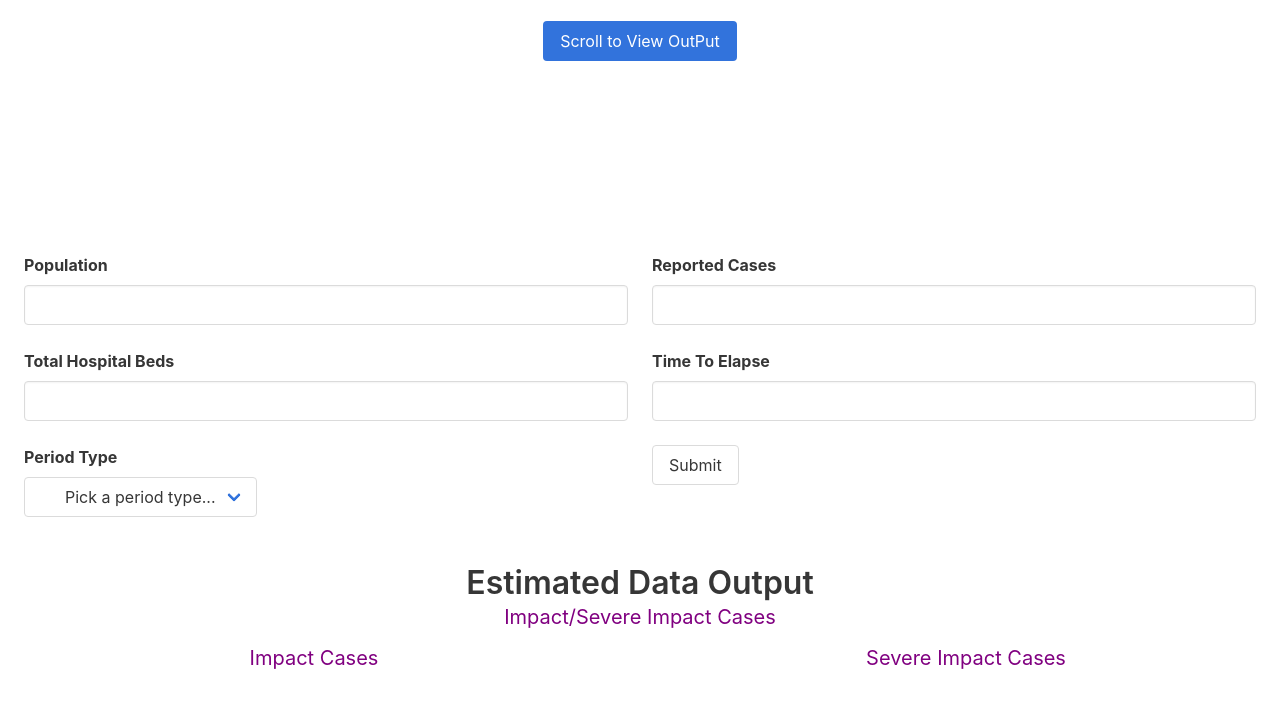
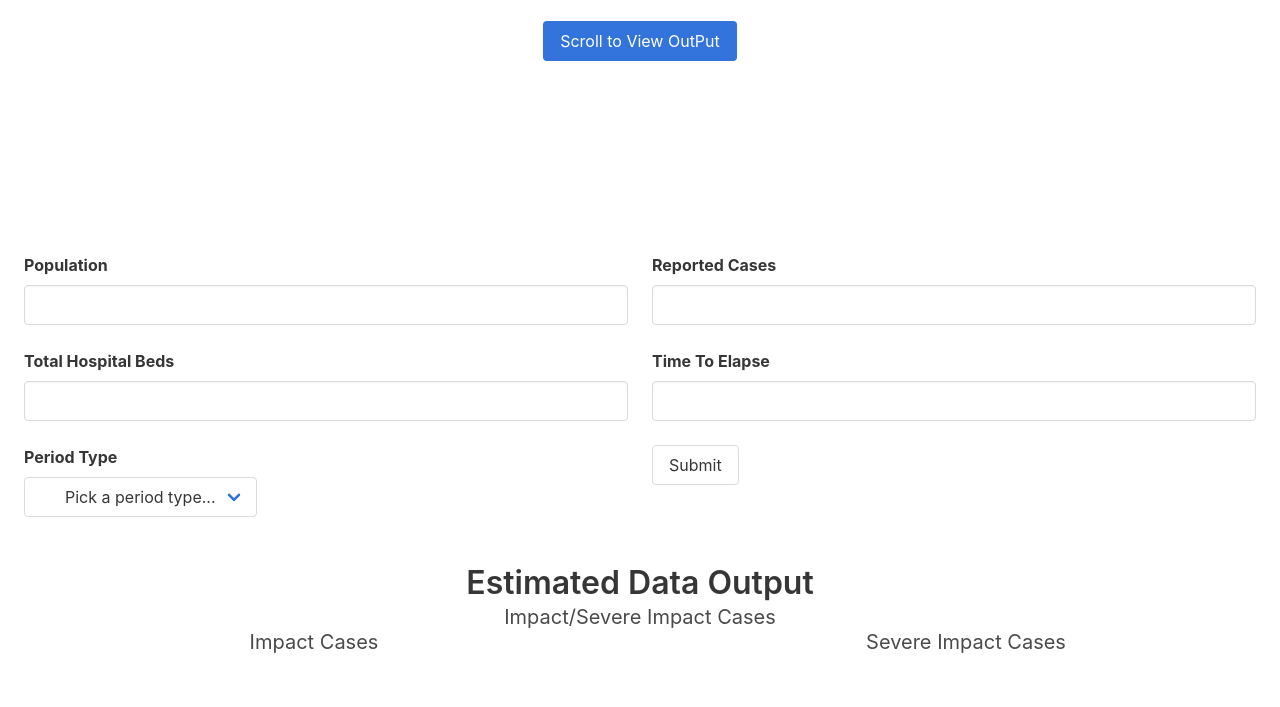
Before and after one commit to Jordan-type/BuildForSDG-2020-Assessment, a website: page src/index.html in a window 1280 px wide. Shown: the part 264-971 px from the top of the page. Drawn offline with Linux system fonts and the light colour scheme.

Commit message:
fix index

```diff
--- a/src/index.html
+++ b/src/index.html
@@ -21,7 +21,7 @@
         <link rel="manifest" href="manifest.json" /> -->
 
   <link rel="stylesheet" href="assests/css/bulma.min.css" media="all" async>
-  <link rel="stylesheet" href="assests/css/main.css" media="all" async>
+  <!--<link rel="stylesheet" href="assests/css/main.css" media="all" async>-->
 </head>
 <body>
 <!-- START NAV -->
```
